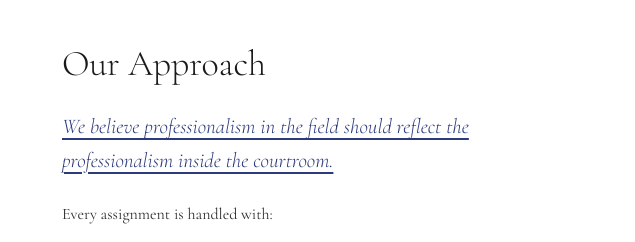
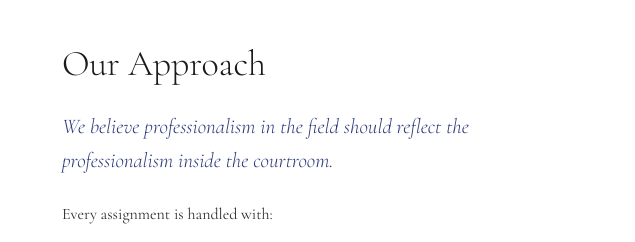
Before and after one commit to arwebcrafts/prestige-serves, a website: page about.html in a window 1280 px wide. Shown: the part 476-718 px from the top of the page, 0-635 px from the left. Drawn offline with nearby package versions, Linux system fonts and the light colour scheme.

Commit message:
Remove underline from pull-quote on about page

```diff
--- a/css/pages/about.css
+++ b/css/pages/about.css
@@ -4,7 +4,7 @@
 .about-content-col{padding:48px 62px;}
 .page-heading{font-size:clamp(48px,5vw,76px);font-weight:300;line-height:1.08;margin-bottom:36px;letter-spacing:-0.015em;}
 .section-heading{font-size:36px;font-weight:300;margin-bottom:18px;letter-spacing:-0.005em;}
-.pull-quote{font-size:21px;font-style:italic;font-weight:300;line-height:1.6;color:var(--accent-blue);margin-bottom:22px;text-decoration:underline;text-underline-offset:5px;text-decoration-color:var(--accent-blue);}
+.pull-quote{font-size:21px;font-style:italic;font-weight:300;line-height:1.6;color:var(--accent-blue);margin-bottom:22px;}
 .body-text{font-size:16px;color:var(--text-body);line-height:1.82;margin-bottom:16px;}
 .body-text strong{font-weight:700;}
 .bullet-list{list-style:disc;margin-left:22px;margin-bottom:18px;}
```
